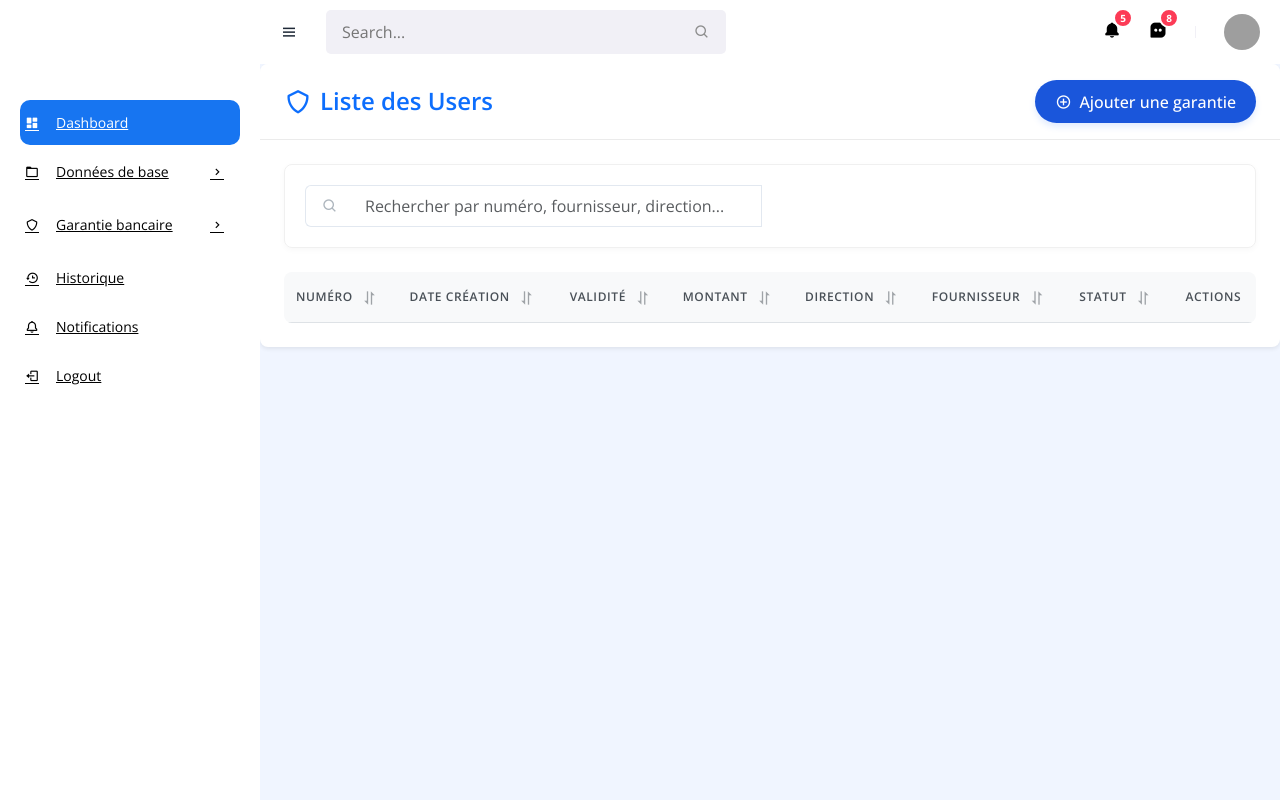
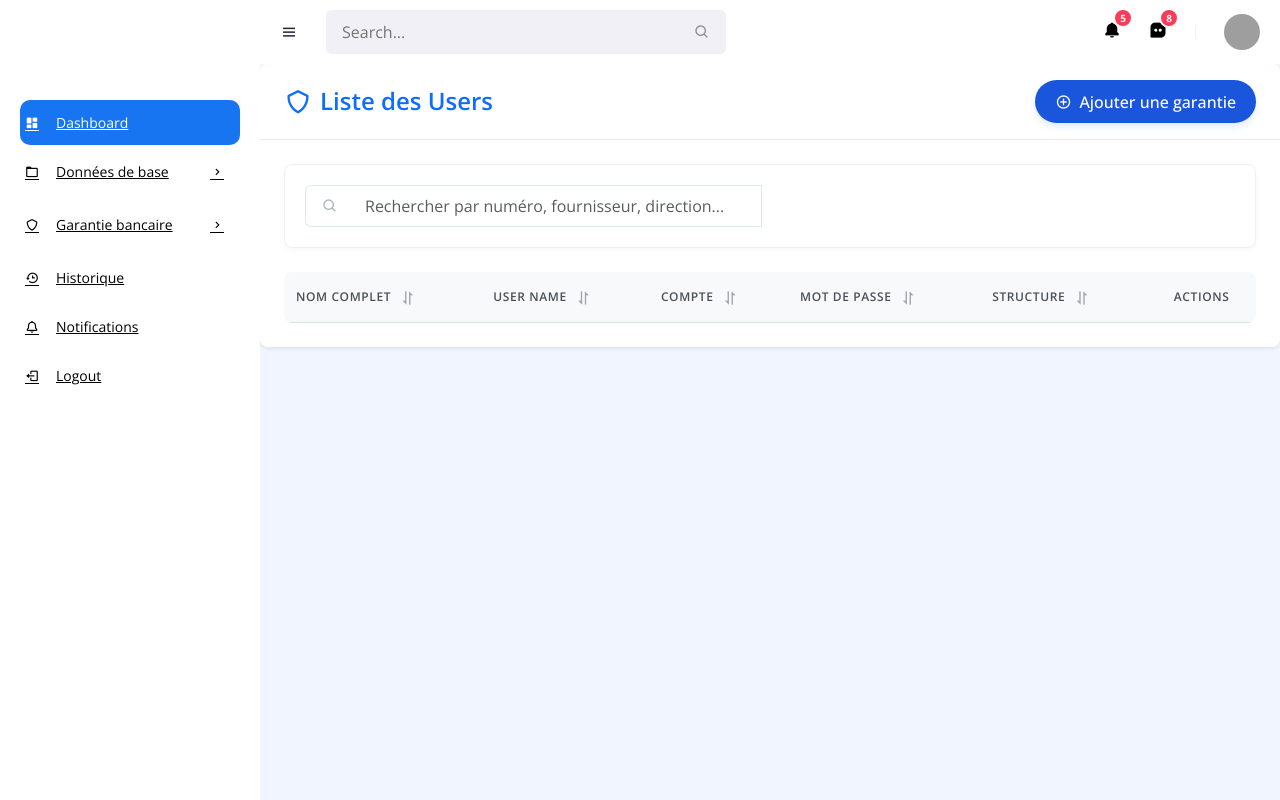
Before and after one commit to waamara/users-php, a PHP site: page /GestionUsers.php in a window 1280 px wide. Run offline with PHP 8.4, Linux system fonts and the light colour scheme; lists and menus that the app fills with data are empty; grey boxes are pictures that could not be loaded.

Commit message:
i changed the t head

```diff
--- a/PFE_SONATRACH/Pages/GestionUsers/GestionUsers.php
+++ b/PFE_SONATRACH/Pages/GestionUsers/GestionUsers.php
@@ -43,18 +43,15 @@ require_once("../../db_connection/db_conn.php");
                         </div>
                     </div>
                 </div>
-
                 <div class="table-responsive">
                     <table class="table table-hover" id="garantiesTable">
                         <thead>
                             <tr>
-                                <th class="sortable" data-sort="num_garantie">Numéro <i class='bx bx-sort'></i></th>
-                                <th class="sortable" data-sort="date_creation">Date Création <i class='bx bx-sort'></i></th>
-                                <th class="sortable" data-sort="date_validite">Validité <i class='bx bx-sort'></i></th>
-                                <th class="sortable" data-sort="montant">Montant <i class='bx bx-sort'></i></th>
-                                <th class="sortable" data-sort="direction">Direction <i class='bx bx-sort'></i></th>
-                                <th class="sortable" data-sort="fournisseur">Fournisseur <i class='bx bx-sort'></i></th>
-                                <th class="sortable" data-sort="statut">Statut <i class='bx bx-sort'></i></th>
+                                <th class="sortable" data-sort="num_garantie">Nom Complet <i class='bx bx-sort'></i></th>
+                                <th class="sortable" data-sort="date_creation">User Name <i class='bx bx-sort'></i></th>
+                                <th class="sortable" data-sort="date_validite">Compte <i class='bx bx-sort'></i></th>
+                                <th class="sortable" data-sort="montant">Mot de passe <i class='bx bx-sort'></i></th>
+                                <th class="sortable" data-sort="direction">Structure <i class='bx bx-sort'></i></th>
                                 <th class="text-center">Actions</th>
                             </tr>
                         </thead>
@@ -65,10 +62,7 @@ require_once("../../db_connection/db_conn.php");
             </div>
         </div>
     </div>
-
-
 </body>
-
 </html>
 
 <?php
```
